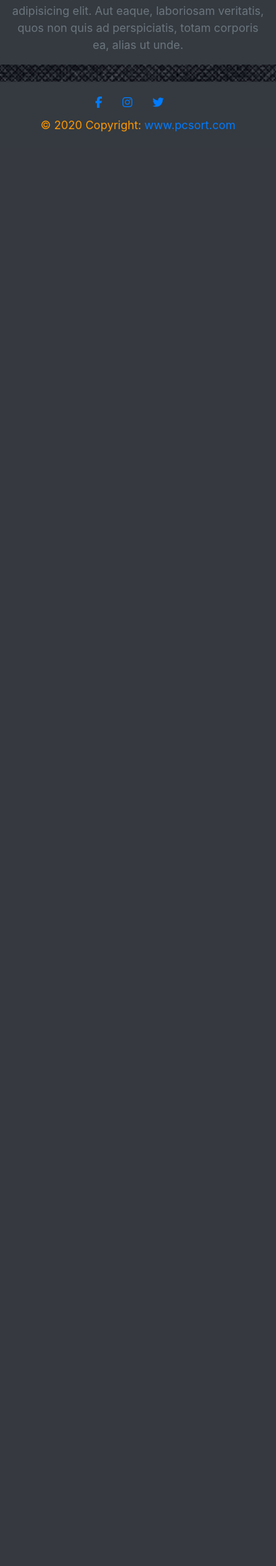
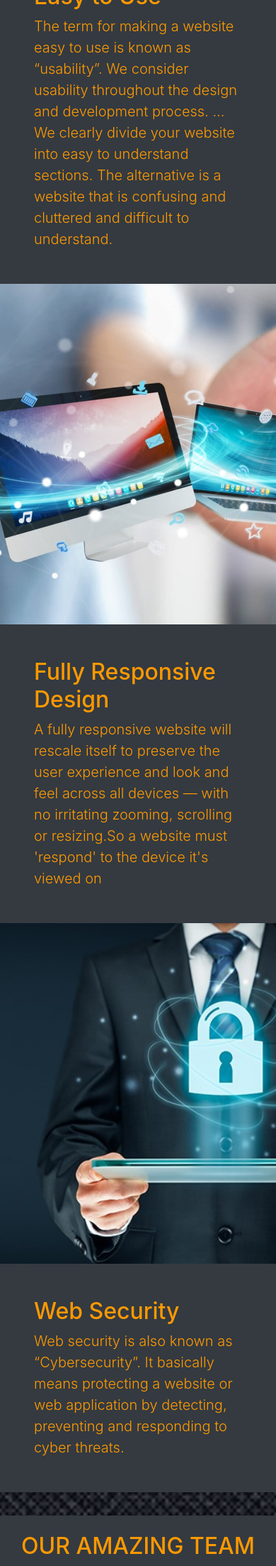
Before and after one commit to swagatkoirala/Computer-Pasal, a Django app: page /start in a window 390 px wide. Shown: the part 3571-5778 px from the top of the page at 71% size. Before the commit the page ends 3757 px from the top, so only its background shows below. Run offline with Django 3.2, Linux system fonts and the light colour scheme; some libraries are stand-ins or nearby versions.

Commit message:
frontend lagbhag sakiyo

```diff
--- a/store/static/css/design.css
+++ b/store/static/css/design.css
@@ -1,7 +1,3 @@
-
 body{
-
-	margin: 0px;
-	border: 0px;
-
+    box-sizing: border-box;
 }
--- a/store/templates/base.html
+++ b/store/templates/base.html
@@ -43,7 +43,7 @@
 
 <!-- navbar -->
 <header>
-    <nav class="navbar shrink-top navbar-expand-lg navbar-dark bg-dark">
+    <nav class="navbar navbar-expand-lg navbar-dark bg-dark">
         <a class="navbar-logo" href="/start"><img src="{% static 'image/lg.png'%}" width="70px"></a>
         <button class="navbar-toggler" type="button" data-toggle="collapse" data-target="#navbarSupportedContent"
                 aria-controls="navbarSupportedContent" aria-expanded="false" aria-label="Toggle navigation">
@@ -115,36 +115,26 @@
 {% block content %}
 
 {% endblock %}
+<hr/>
+<!-- Footer-->
+<footer class="footer py-4 bg-dark">
+    <div class="container">
+        <div class="row align-items-center">
+            <div class="col-lg-5 text-lg-left text-warning">Copyright © Your Website 2020</div>
+            <div class="col-lg-3 my-3 my-lg-0">
+                <a class="btn btn-dark btn-social mx-2" href="#!"><i class="fab fa-twitter"></i></a>
+                <a class="btn btn-dark btn-social mx-2" href="#!"><i class="fab fa-facebook-f"></i></a>
+                <a class="btn btn-dark btn-social mx-2" href="#!"><i class="fab fa-instagram"></i></a>
+            </div>
+            <div class="col-lg-4 text-lg-right">
+                <a class="mr-3" href="#!">Privacy Policy</a>
+                <a href="#!">Terms of Use</a>
+            </div>
+        </div>
+    </div>
+</footer>
 
 
-<!-- FOOTER -->
-
-<footer class="page-footer text-center font-small mt-4 bg-dark" >
-
-    <hr class="my-3">
-
-    <!-- Social icons -->
-    <div class="pb-1">
-        <a href="https://www.facebook.com/" target="_blank">
-            <i class="fab fa-facebook-f mr-4"></i>
-        </a>
-
-        <a href="https://www.instagram.com/" target="_blank">
-            <i class="fab fa-instagram mr-4"></i>
-        </a>
-
-        <a href="https://twitter.com/" target="_blank">
-            <i class="fab fa-twitter mr-4"></i>
-        </a>
-    </div>
-    <!-- Social icons -->
-
-    <!--Copyright-->
-    <div class="footer-copyright py-1 bg-dark"><p>© 2020 Copyright: <a href="/" target="_blank"> www.pcsort.com </a></p>
-    </div>
-    <!--/.Copyright-->
-
-</footer>
 
 <!-- Optional JavaScript -->
 <!-- jQuery first, then Popper.js, then Bootstrap JS -->
--- a/store/templates/contact.html
+++ b/store/templates/contact.html
@@ -3,6 +3,7 @@
 
 {% block content %}
 <hr/>
+
 <!--map area -->
 {% if message_name %}
 <center>
@@ -78,7 +79,7 @@
                          </div>
                         <div class="col-12">
                             <br>
-                            <button type="submit" class="btn btn-info">Send Message</button>
+                            <button type="submit" class="btn btn-info float-right">Send Message</button>
                         </div>
                     </div>
                 </form>
--- a/store/templates/start.html
+++ b/store/templates/start.html
@@ -15,9 +15,41 @@
             -o-background-size: cover;
             background-size: cover;
         }
+
+        .page-section {
+          padding-top: 0rem;
+          padding-bottom: 0rem;
+        }
+
+        .page-section .team-member {
+          max-width: 18rem;
+        }
+
+        .page-section .team-member img {
+          max-width: 12rem;
+        }
+
+        .showcase .showcase-text {
+          padding: 3rem;
+        }
+
+        .showcase .showcase-img {
+          min-height: 30rem;
+          background-position: center;
+          background-size: cover;
+        }
+
+        @media (min-width: 768px) {
+          .showcase .showcase-text {
+            padding: 7rem;
+          }
+        }
+
+
+
     </style>
 
-
+    <!-- carousel -->
     <div id="carouselExampleIndicators" class="carousel slide" data-ride="carousel">
         <ol class="carousel-indicators">
             <li data-target="#carouselExampleIndicators" data-slide-to="0" class="active"></li>
@@ -53,6 +85,10 @@
                 </div>
             </div>
 
+            <div class="masthead-subheading">Welcome To Our Studio!</div>
+            <div class="masthead-heading text-uppercase">It's Nice To Meet You</div>
+            <a class="btn btn-primary btn-xl text-uppercase js-scroll-trigger" href="#services">Tell Me More</a>
+
             <a class="carousel-control-prev" href="#carouselExampleIndicators" role="button" data-slide="prev">
                 <span class="carousel-control-prev-icon" aria-hidden="true"></span>
                 <span class="sr-only">Previous</span>
@@ -71,33 +107,45 @@
     <div class="container">
         <div class="text-center">
             <h2 class="section-heading text-uppercase">Services</h2>
-                    <h3 class="section-subheading text-muted">Lorem ipsum dolor sit amet consectetur.</h3>
+            <h3 class="section-subheading text-muted">We offer following services.</h3>
         </div>
         <br/>
         <div class="row text-center">
-                    <div class="col-md-4">
+            <div class="col-md-3">
                         <span class="fa-stack fa-4x">
                             <i class="fas fa-circle fa-stack-2x text-secondary"></i>
                             <i class="fas fa-shopping-cart fa-stack-1x fa-inverse"></i>
                         </span>
                 <h4 class="my-3">E-Commerce</h4>
-                        <p class="text-muted">Lorem ipsum dolor sit amet, consectetur adipisicing elit. Minima maxime quam architecto quo inventore harum ex magni, dicta impedit.</p>
+                <p class="text-muted">Also known as electronic commerce or internet commerce, refers to the buying and
+                    selling of goods or services using the internet.</p>
             </div>
-                    <div class="col-md-4">
+            <div class="col-md-3">
+                        <span class="fa-stack fa-4x">
+                            <i class="fas fa-circle fa-stack-2x text-secondary"></i>
+                            <i class="fas fa-check fa-stack-1x fa-inverse"></i>
+                        </span>
+                <h4 class="my-3">Easy to use</h4>
+                <p class="text-muted">Usability, or User Experience, is the art of making your website simple,
+                    user-friendly and easy to use.</p>
+            </div>
+            <div class="col-md-3">
                         <span class="fa-stack fa-4x">
                             <i class="fas fa-circle fa-stack-2x text-secondary"></i>
                             <i class="fas fa-laptop fa-stack-1x fa-inverse"></i>
                         </span>
                 <h4 class="my-3">Responsive Design</h4>
-                        <p class="text-muted">Lorem ipsum dolor sit amet, consectetur adipisicing elit. Minima maxime quam architecto quo inventore harum ex magni, dicta impedit.</p>
+                <p class="text-muted">Responsive design is a graphic user interface (GUI) design approach used to create
+                    content that adjusts smoothly to various screen sizes.</p>
             </div>
-                    <div class="col-md-4">
+            <div class="col-md-3">
                         <span class="fa-stack fa-4x">
                             <i class="fas fa-circle fa-stack-2x text-secondary"></i>
                             <i class="fas fa-lock fa-stack-1x fa-inverse"></i>
                         </span>
                 <h4 class="my-3">Web Security</h4>
-                        <p class="text-muted">Lorem ipsum dolor sit amet, consectetur adipisicing elit. Minima maxime quam architecto quo inventore harum ex magni, dicta impedit.</p>
+                <p class="text-muted">Web security is important to keeping hackers and cyber-thieves from accessing
+                    sensitive information.</p>
             </div>
         </div>
     </div>
@@ -106,20 +154,69 @@
 <hr/>
 
 
+<!-- Image Showcases -->
+<section class="showcase bg-dark">
+    <div class="container-fluid p-0">
+        <div class="row">
+            <div class="col-lg-6 order-lg-2 text-white showcase-img"
+                 style="background-image: url('{% static 'image/ecommerce.jpg' %}')"></div>
+            <div class="col-lg-6 order-lg-1 my-auto showcase-text">
+                <h2>E-Commerce</h2>
+                <p class="lead mb-0">Ecommerce, also known as electronic commerce or internet commerce, refers to the
+                    buying and selling of goods or services using the internet, and the transfer of money and data to
+                    execute these transactions. Ecommerce is often used to refer to the sale of physical products
+                    online, but it can also describe any kind of commercial transaction that is facilitated through the
+                    internet.</p>
+            </div>
+        </div>
+        <div class="row no-gutters">
+            <div class="col-lg-6 text-white showcase-img"
+                 style="background-image: url('{% static 'image/easy.jpg' %}');"></div>
+            <div class="col-lg-6 order-lg-1 my-auto showcase-text">
+                <h2>Easy to Use</h2>
+                <p class="lead mb-0">The term for making a website easy to use is known as “usability”. We consider
+                    usability throughout the design and development process. ... We clearly divide your website into
+                    easy to understand sections. The alternative is a website that is confusing and cluttered and
+                    difficult to understand.</p>
+            </div>
+        </div>
+        <div class="row no-gutters">
+            <div class="col-lg-6 order-lg-2 text-white showcase-img"
+                 style="background-image: url('{% static 'image/responsive1.jpg' %}');"></div>
+            <div class="col-lg-6 order-lg-1 my-auto showcase-text">
+                <h2>Fully Responsive Design</h2>
+                <p class="lead mb-0">A fully responsive website will rescale itself to preserve the user experience and
+                    look and feel across all devices — with no irritating zooming, scrolling or resizing.So a
+                    website must 'respond' to the device it's viewed on</p>
+            </div>
+        </div>
+        <div class="row no-gutters">
+            <div class="col-lg-6 text-white showcase-img"
+                 style="background-image: url('{% static 'image/security1.jpg' %}');"></div>
+            <div class="col-lg-6 my-auto showcase-text">
+                <h2>Web Security</h2>
+                <p class="lead mb-0">Web security is also known as “Cybersecurity”. It basically means protecting a
+                    website or web application by detecting, preventing and responding to cyber threats.</p>
+            </div>
+        </div>
+    </div>
+</section>
+<hr/>
 
 
 <!-- Team-->
-        <section class="page-section bg-dark" id="team">
+<section class="page-section text-center bg-dark" id="team">
     <br/>
     <div class="container">
         <div class="text-center">
             <h2 class="section-heading text-uppercase">Our Amazing Team</h2>
-                    <h3 class="section-subheading text-muted">Lorem ipsum dolor sit amet consectetur.</h3>
+            <h3 class="section-subheading text-muted">We have offered lots of effort in developing this store.</h3>
         </div>
+        <br/><br/>
         <div class="row">
             <div class="col-lg-3">
-                        <div class="team-member">
-                            <img class="mx-auto rounded-circle" src="/" alt="" />
+                <div class="team-member mx-auto mb-5 mb-lg-0">
+                    <img class="img-fluid rounded-circle" src="{% static 'image/swagat.jpg'%}" alt=""><br/>
                     <h4>Swagat Koirala</h4>
                     <p class="text-muted">Lead Developer</p>
                     <a class="btn btn-dark btn-social mx-2" href="#!"><i class="fab fa-twitter"></i></a>
@@ -127,8 +224,8 @@
                 </div>
             </div>
             <div class="col-lg-3">
-                        <div class="team-member">
-                            <img class="mx-auto rounded-circle" src="/" alt="" />
+                <div class="team-member mx-auto mb-5 mb-lg-0">
+                    <img class="img-fluid rounded-circle" src="{% static 'image/nuraj.jpg'%}" alt=""/>
                     <h4>Nuraj Panthi</h4>
                     <p class="text-muted">Lead Database Handler</p>
                     <a class="btn btn-dark btn-social mx-2" href="#!"><i class="fab fa-twitter"></i></a>
@@ -136,8 +233,8 @@
                 </div>
             </div>
             <div class="col-lg-3">
-                        <div class="team-member">
-                            <img class="mx-auto rounded-circle" src="/" alt="" />
+                <div class="team-member mx-auto mb-5 mb-lg-0">
+                    <img class="img-fluid rounded-circle" src="{% static 'image/ujjwal.jpg'%}" alt=""/>
                     <h4>Ujjwal Joshi</h4>
                     <p class="text-muted">Lead Designer</p>
                     <a class="btn btn-dark btn-social mx-2" href="#!"><i class="fab fa-twitter"></i></a>
@@ -145,8 +242,8 @@
                 </div>
             </div>
             <div class="col-lg-3">
-                        <div class="team-member">
-                            <img class="mx-auto rounded-circle" src="/" alt="" />
+                <div class="team-member mx-auto mb-5 mb-lg-0">
+                    <img class="img-fluid rounded-circle" src="{% static 'image/krishna.jpg'%}" alt=""/>
                     <h4>Krishna Paudel</h4>
                     <p class="text-muted">Lead Marketer</p>
                     <a class="btn btn-dark btn-social mx-2" href="#!"><i class="fab fa-twitter"></i></a>
@@ -154,8 +251,11 @@
                 </div>
             </div>
         </div>
+        <br/>
         <div class="row">
-                    <div class="col-lg-8 mx-auto text-center"><p class="large text-muted">Lorem ipsum dolor sit amet, consectetur adipisicing elit. Aut eaque, laboriosam veritatis, quos non quis ad perspiciatis, totam corporis ea, alias ut unde.</p></div>
+            <div class="col-lg-8 mx-auto text-center"><p class="large text-muted">We, the our site, are the bunch of
+                geeks with a passion to get things done correctly. Our site has a mission to ensure better web
+                experience by providing digital products at affordable cost which customer can't refuse.</p></div>
         </div>
     </div>
 </section>
```
Also changed, not shown: store/templates/product-details.html (+21 -0 lines), db.sqlite3, store/models/product.py (line endings or trailing spaces), store/static/image/easy.jpg (added), store/static/image/ecommerce.jpg (added), store/static/image/krishna.jpg (added), store/static/image/nuraj.jpg (added), store/static/image/responsive1.jpg (added), store/static/image/security1.jpg (added), store/static/image/swagat.JPG (added), store/static/image/ujjwal.jpg (added). Lines whose indentation alone changed are shown as unchanged.
